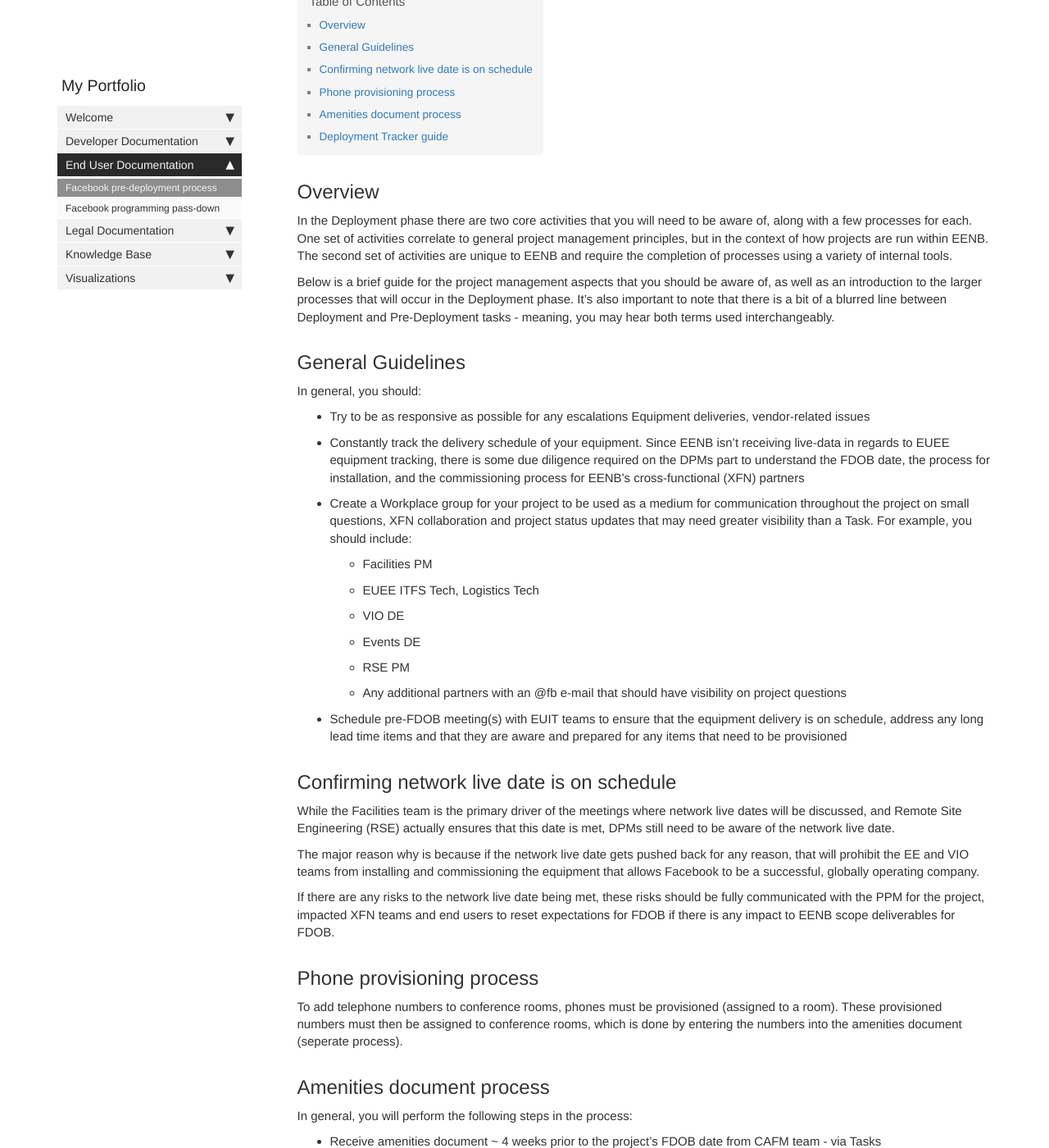
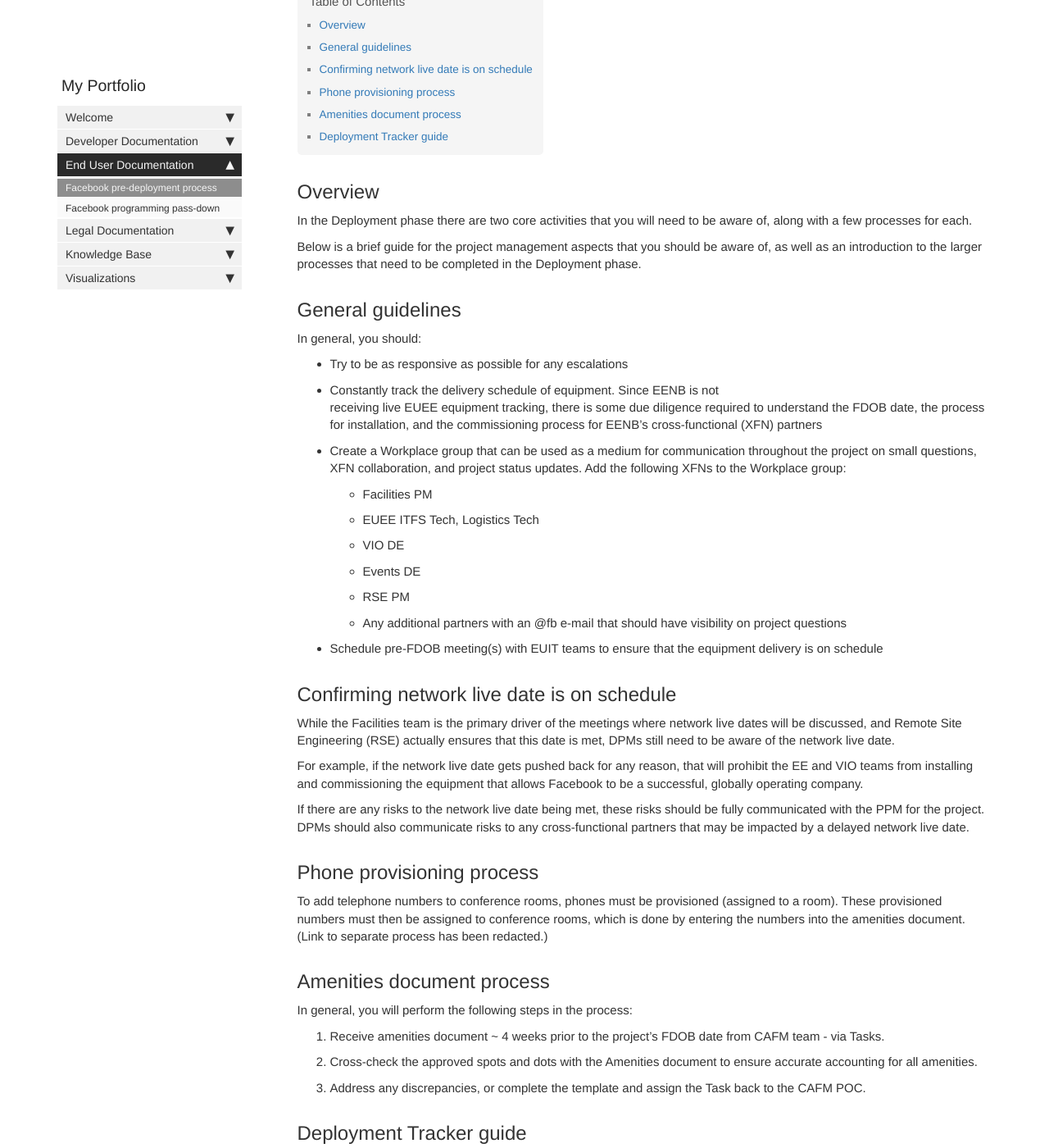
Before and after one commit to mr7brown/agb.github.io, a Jekyll site: the page built from pages/mydoc/mydoc_fb_deployment.md, in a window 1280 px wide and 1400 px high, scrolled down 230 px. Shown: the whole window at 82% size. Built offline with Jekyll 4.4.1, drawn with Linux system fonts in a browser that asks for light colours; nearby versions of some CDN libraries; comment, search, counter and statistics services are not loaded; some of the changed text lies outside the part shown.

Commit message:
facebook updates

```diff
--- a/pages/mydoc/mydoc_fb_deployment.md
+++ b/pages/mydoc/mydoc_fb_deployment.md
@@ -10,50 +10,74 @@ folder: mydoc
 
 ## Overview
 
-In the Deployment phase there are two core activities that you will need to be aware of, along with a few processes for each. One set of activities correlate to general project management principles, but in the context of how projects are run within EENB. The second set of activities are unique to EENB and require the completion of processes using a variety of internal tools.
+In the Deployment phase there are two core activities that you will need to be
+aware of, along with a few processes for each.
 
-Below is a brief guide for the project management aspects that you should be aware of, as well as an introduction to the larger processes that will occur in the Deployment phase. It’s also important to note that there is a bit of a blurred line between Deployment and Pre-Deployment tasks - meaning, you may hear both terms used interchangeably.
+Below is a brief guide for the project management aspects that you should be
+aware of, as well as an introduction to the larger processes that need to be
+completed in the Deployment phase.
 
-## General Guidelines
+## General guidelines
 
 In general, you should:
 
 * Try to be as responsive as possible for any escalations
-Equipment deliveries, vendor-related issues
-* Constantly track the delivery schedule of your equipment. Since EENB isn’t receiving live-data in regards to EUEE equipment tracking, there is some due diligence required on the DPMs part to understand the FDOB date, the process for installation, and the commissioning process for EENB’s cross-functional (XFN) partners
-* Create a Workplace group for your project to be used as a medium for communication throughout the project on small questions, XFN collaboration and project status updates that may need greater visibility than a Task. For example, you should include:
+* Constantly track the delivery schedule of equipment. Since EENB is not\
+receiving live EUEE equipment tracking, there is some due diligence required to
+understand the FDOB date, the process for installation, and the commissioning
+process for EENB’s cross-functional (XFN) partners
+* Create a Workplace group that can be used as a medium for communication
+throughout the project on small questions, XFN collaboration, and project status
+updates. Add the following XFNs to the Workplace group:
   * Facilities PM
   * EUEE ITFS Tech, Logistics Tech
   * VIO DE
   * Events DE
   * RSE PM
-  * Any additional partners with an @fb e-mail that should have visibility on project questions
-* Schedule pre-FDOB meeting(s) with EUIT teams to ensure that the equipment delivery is on schedule, address any long lead time items and that they are aware and prepared for any items that need to be provisioned
+  * Any additional partners with an @fb e-mail that should have visibility on
+   project questions
+* Schedule pre-FDOB meeting(s) with EUIT teams to ensure that the equipment
+delivery is on schedule
 
 ## Confirming network live date is on schedule
 
-While the Facilities team is the primary driver of the meetings where network live dates will be discussed, and Remote Site Engineering (RSE) actually ensures that this date is met, DPMs still need to be aware of the network live date.
+While the Facilities team is the primary driver of the meetings where network
+live dates will be discussed, and Remote Site Engineering (RSE) actually ensures
+that this date is met, DPMs still need to be aware of the network live date.
 
-The major reason why is because if the network live date gets pushed back for any reason, that will prohibit the EE and VIO teams from installing and commissioning the equipment that allows Facebook to be a successful, globally operating company.
+For example, if the network live date gets pushed back for any reason, that will
+prohibit the EE and VIO teams from installing and commissioning the equipment
+that allows Facebook to be a successful, globally operating company.
 
-If there are any risks to the network live date being met, these risks should be fully communicated with the PPM for the project, impacted XFN teams and end users to reset expectations for FDOB if there is any impact to EENB scope deliverables for FDOB.
+If there are any risks to the network live date being met, these risks should be
+fully communicated with the PPM for the project. DPMs should also communicate
+risks to any cross-functional partners that may be impacted by a delayed
+network live date.
 
 ## Phone provisioning process
 
-To add telephone numbers to conference rooms, phones must be provisioned (assigned to a room). These provisioned numbers must then be assigned to conference rooms, which is done by entering the numbers into the amenities document (seperate process).
+To add telephone numbers to conference rooms, phones must be provisioned
+(assigned to a room). These provisioned numbers must then be assigned to
+conference rooms, which is done by entering the numbers into the amenities
+ document. (Link to separate process has been redacted.)
 
 ## Amenities document process
 
 In general, you will perform the following steps in the process:
 
-* Receive amenities document ~ 4 weeks prior to the project’s FDOB date from CAFM team - via Tasks
-* Cross-check the approved spots and dots with the Amenities document to ensure accurate accounting for all amenities
-* Address any discrepancies, or complete the template and assign the Task back to the CAFM POC.
+1. Receive amenities document ~ 4 weeks prior to the project’s FDOB date from
+CAFM team - via Tasks.
+2. Cross-check the approved spots and dots with the Amenities document to ensure
+accurate accounting for all amenities.
+3. Address any discrepancies, or complete the template and assign the Task back
+to the CAFM POC.
 
 ## Deployment Tracker guide
 
-The deployment tracker is an Excel spreadsheet to be used by DPMs while doing their final site walks prior to FDOB. The main purpose of the document is to provide the DPM a single resource where they can verify that all requirements within the OTD scope have been completed, track 3 way match information, track EUEE & VIO install and commissioning progress.
+The deployment tracker is an Excel spreadsheet to be used by DPMs while doing
+their final site walks. The main purpose of the document is to provide the DPM
+with a single resource to verify that all construction and commissioning
+requirements for the build have been met.
 
-In essence, DPMs are the final check in the process (ensuring that Facebook is ready to occupy the building). If there is something that was missed erroneously by EENB’s cross-functional partners, the tracker can be used to notify  them of items that need to be fixed.
-
-And when all rooms are checked and 100 percent ready, it will also serve as a document to signify to PPMs/Regional Leads that the office is ready for the FDOB.
+In essence, DPMs are the final check in the process. The tracker can be used
+to document the final checks and as a medium for updates, as applicable.
```
Also changed, not shown: pages/mydoc/mydoc_fb_programming.md (+11 -7 lines).
